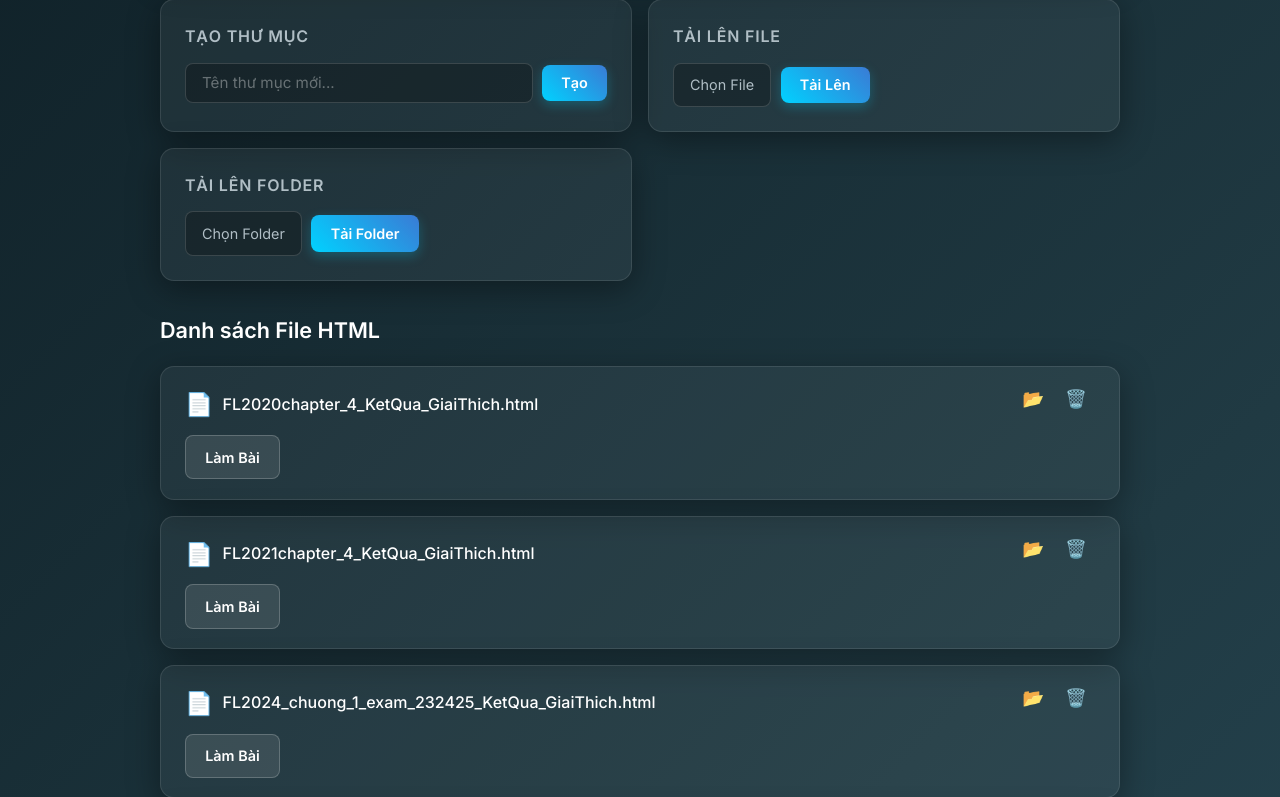
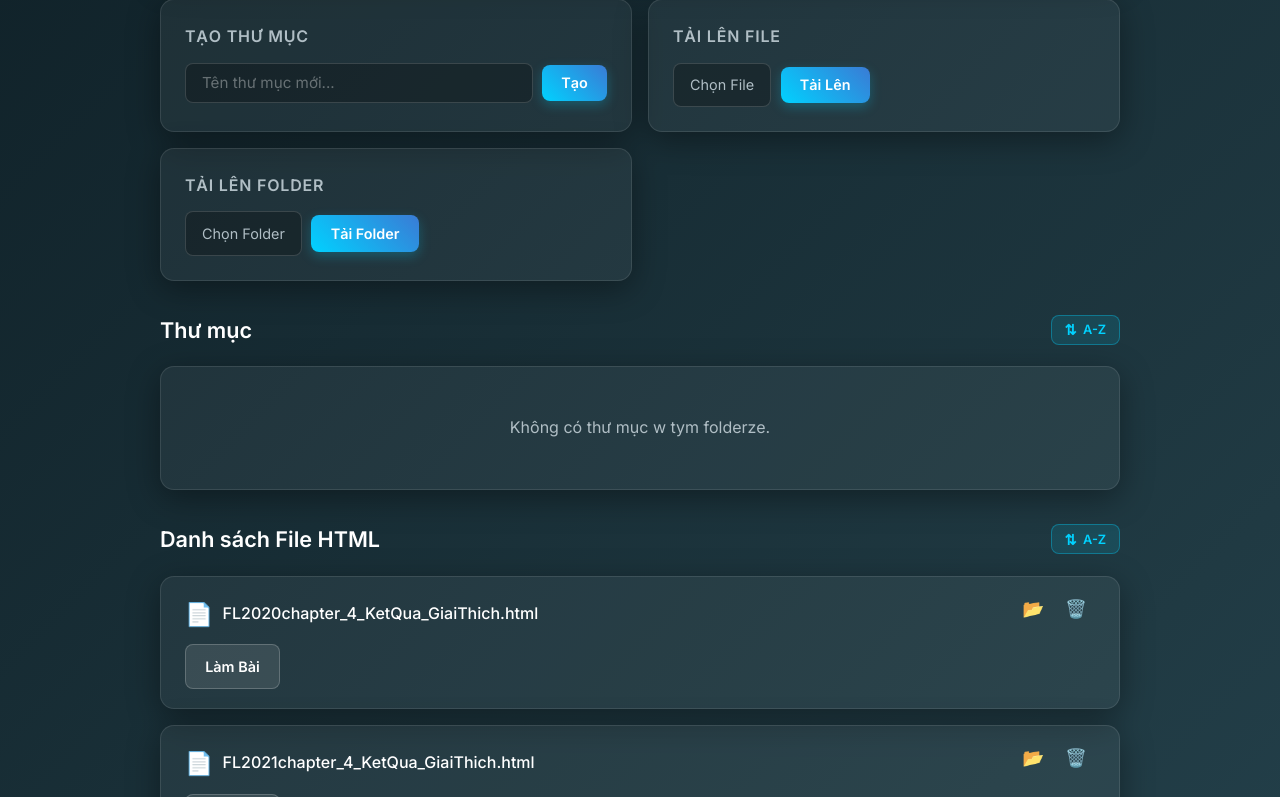
Before and after one commit to sangtb17/ISTQB_Foundationtest, a Flask app: a page that uses html_web_app/templates/index.html in a window 1280 px wide. Shown: the part 250-1047 px from the top of the page. Run offline with Flask 3, Linux system fonts and the light colour scheme.

Commit message:
Fix sort lock always show: przeniesn przycisk poza if, dodaj do file section

```diff
--- a/html_web_app/static/style.css
+++ b/html_web_app/static/style.css
@@ -251,11 +251,21 @@ body {
     font-weight: 600;
 }
 
+.section-head {
+    display: flex;
+    align-items: center;
+    justify-content: space-between;
+    margin-bottom: 1.2rem;
+    font-size: 1.35rem;
+    font-weight: 600;
+    flex-wrap: wrap;
+    gap: 0.6rem;
+}
+
 .sort-toggle-btn {
     display: inline-flex;
     align-items: center;
     gap: 0.4rem;
-    margin-left: 0.8rem;
     padding: 0.35rem 0.8rem;
     background: rgba(0, 210, 255, 0.12);
     border: 1px solid rgba(0, 210, 255, 0.35);
--- a/html_web_app/templates/index.html
+++ b/html_web_app/templates/index.html
@@ -80,12 +80,14 @@
             </div>
 
             <!-- Folders List -->
-            {% if folders %}
             <section class="folders-section">
-                <h2>Thư mục</h2>
-                <button type="button" class="sort-toggle-btn" onclick="toggleSort()" title="Sắp xếp A-Z / Z-A">
-                    <span class="sort-icon">⇅</span> <span class="sort-order-name">{{ 'Z-A' if sort=='desc' else 'A-Z' }}</span>
-                </button>
+                <h2 class="section-head">
+                    Thư mục
+                    <button type="button" class="sort-toggle-btn" onclick="toggleSort()" title="Sắp xếp A-Z / Z-A">
+                        <span class="sort-icon">⇅</span> <span class="sort-order-name">{{ 'Z-A' if sort=='desc' else 'A-Z' }}</span>
+                    </button>
+                </h2>
+                {% if folders %}
                 <div class="folder-grid">
                     {% for folder in folders %}
                     <div class="folder-card glass-panel" data-folder="{{ folder }}">
@@ -115,12 +117,21 @@
                     </div>
                     {% endfor %}
                 </div>
+                {% else %}
+                <div class="empty-state glass-panel">
+                    <p>Không có thư mục w tym folderze.</p>
+                </div>
+                {% endif %}
             </section>
-            {% endif %}
 
             <!-- Files List -->
             <section class="file-list-section">
-                <h2>Danh sách File HTML</h2>
+                <h2 class="section-head">
+                    Danh sách File HTML
+                    <button type="button" class="sort-toggle-btn" onclick="toggleSort()" title="Sắp xếp A-Z / Z-A">
+                        <span class="sort-icon">⇅</span> <span class="sort-order-name">{{ 'Z-A' if sort=='desc' else 'A-Z' }}</span>
+                    </button>
+                </h2>
                 {% if files %}
                 <div class="file-grid">
                     {% for file in files %}
```
